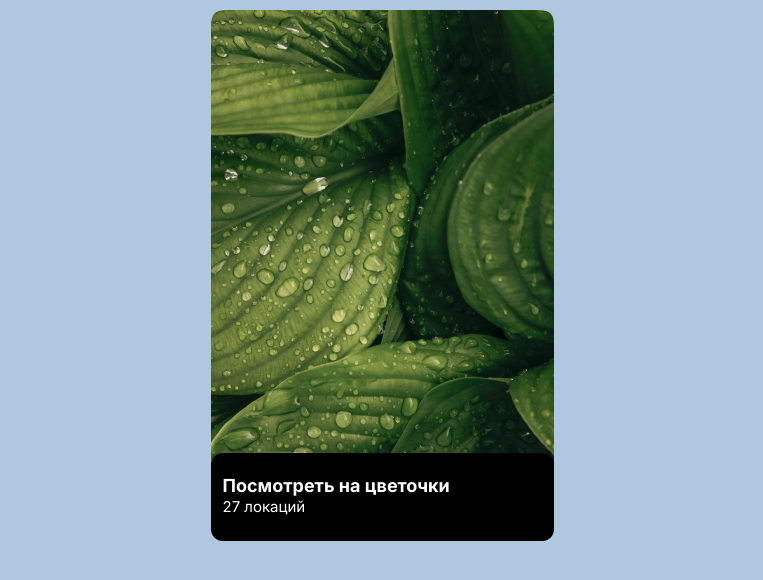
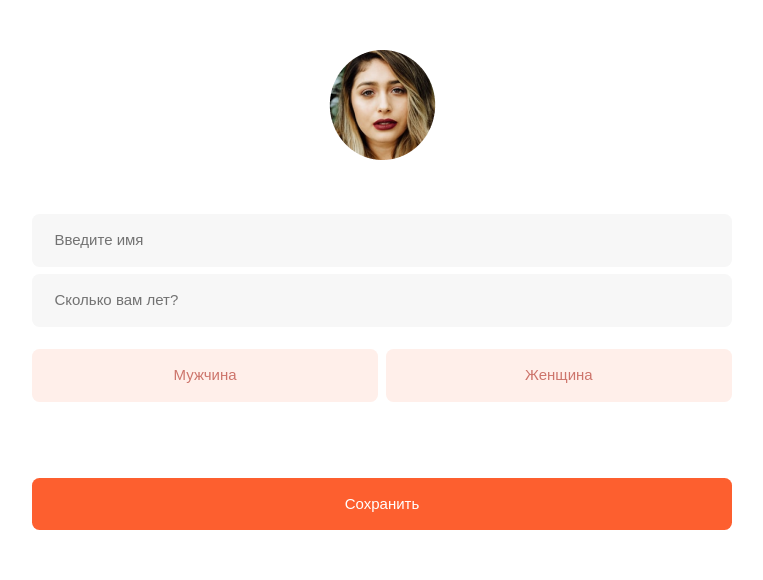
Before and after one commit to Laziz2L/aida-front, a Vue app: page / in a window 1280 px wide. Shown: the top 580 px of the page, without its empty margins (258-1021 px from the left). Built offline with nearby package versions, Linux system fonts and the light colour scheme.

Commit message:
add registration

```diff
--- a/public/style.css
+++ b/public/style.css
@@ -10,8 +10,92 @@ html,body,p,h1,h2,h3,h4,h5,h6 {
 html,body {
     font-family: 'Inter', sans-serif;
     font-size: 15px;
-    background-color: rgb(175, 200, 223);
+    /* background-color: rgb(175, 200, 223); */
 }
+
+.container {
+    margin: 0 auto;
+
+    max-width: 700px;
+    width: 90%;
+}
+
+.btn {
+    font-size: 1rem;
+    line-height: 1.5rem;
+    /* margin-bottom: 0.5rem; */
+    padding: 1rem 1.5rem;
+    text-align: center;
+    border-radius: 0.5rem;
+    border: none;
+    width: 100%;
+}
+
+.btn:hover {
+    cursor: pointer;
+}
+
+.registration {
+    padding: 50px 0 20px;
+
+    text-align: center;
+}
+
+.registration-form {
+    margin-top: 50px;
+}
+
+.registration-form__input {
+    font-size: 1rem;
+    line-height: 1.5rem;
+
+    margin-bottom: 0.5rem;
+    padding: 1rem 1.5rem;
+    border-radius: 0.5rem;
+    border: none;
+    width: 100%;
+
+    background-color: #F7F7F7;
+}
+
+.registration-form__input::placeholder {
+    color: #727272;
+}
+
+.registration-form__sex-choose {
+    margin-top: 1rem;
+}
+
+.registration-form__sex-choose {
+    display: flex;
+}
+
+.registration-form__sex-btn {
+    background-color: #FFEFEA;
+
+    /* color: #C9D9DD; */
+    color: #cd746b;
+}
+
+.registration-form__sex-btn:first-of-type {
+    margin-right: 0.5rem;
+}
+
+.registration-form__sex-btn.active {
+    background-color: #fd5f2f;
+    color: #fff;
+}
+
+.registration-form__sex-btn:hover {
+    cursor: pointer;
+}
+
+.registration__save-btn {
+    background-color: #fd5f2f;
+    color: #fff;
+}
+
+
 
 
 .event-category-card {
--- a/src/App.vue
+++ b/src/App.vue
@@ -1,14 +1,17 @@
 <template>
-  <category :background="'./assets/Photo.png'" :title="'Посмотреть на цветочки'" :subtitle="'27 локаций'" />
+  <!-- <category :background="'./assets/Photo.png'" :title="'Посмотреть на цветочки'" :subtitle="'27 локаций'" /> -->
+  <registration />
 </template>
 
 <script>
-import EventCategoryCard from './components/EventCategoryCard.vue';
+// import EventCategoryCard from './components/EventCategoryCard.vue';
+import Registration from './components/Registration.vue';
 
 export default {
   name: 'App',
   components: {
-    'category' : EventCategoryCard
+    // 'category' : EventCategoryCard,
+    Registration
   }
 }
 </script>
--- /dev/null
+++ b/src/components/Registration.vue
@@ -0,0 +1,41 @@
+<template>
+    <div class="container">
+        <div class="registration">
+            <img src="../assets/avatar.png" class="avatar" />
+            <form class="registration-form">
+                <input
+                    type="text"
+                    class="registration-form__input"
+                    placeholder="Введите имя"
+                />
+                <input
+                    type="text"
+                    class="registration-form__input"
+                    placeholder="Сколько вам лет?"
+                />
+                <div class="registration-form__sex-choose">
+                    <button type="button" class="btn registration-form__sex-btn ">
+                        Мужчина
+                    </button>
+                    <button type="button" class="btn registration-form__sex-btn">
+                        Женщина
+                    </button>
+                </div>
+            </form>
+
+            <br>
+            <br>
+            <br>
+            <br>
+
+            <button class="btn registration__save-btn">Сохранить</button>
+        </div>
+    </div>
+</template>
+
+<script>
+export default {};
+</script>
+
+<style>
+</style>
```
Also changed, not shown: src/assets/avatar.png (added).
